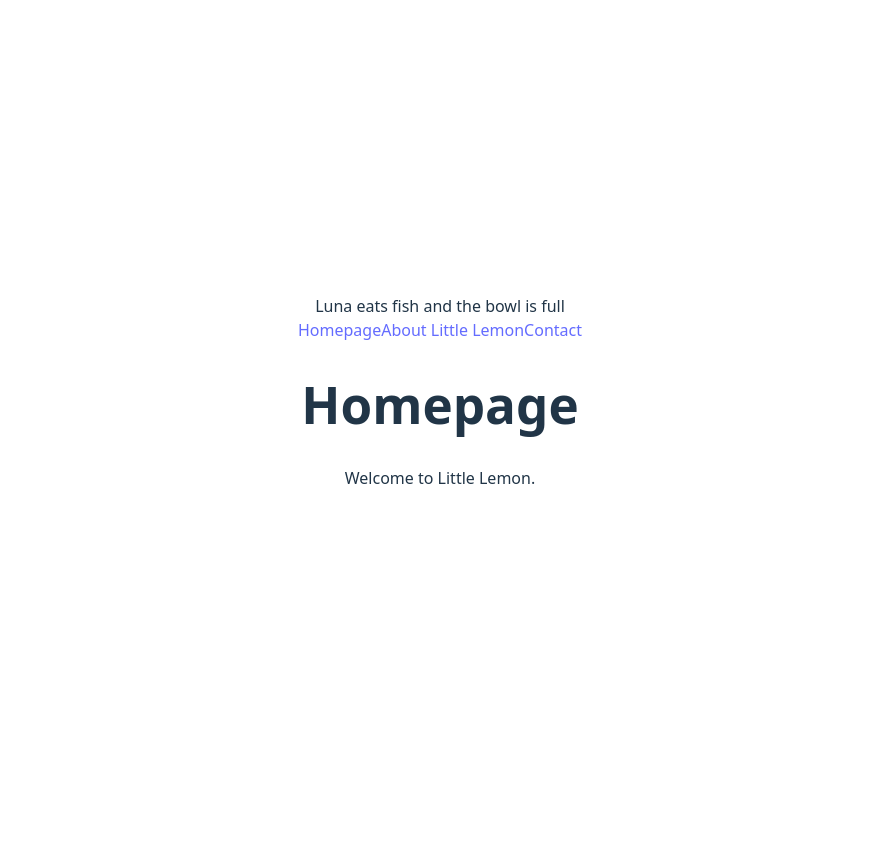
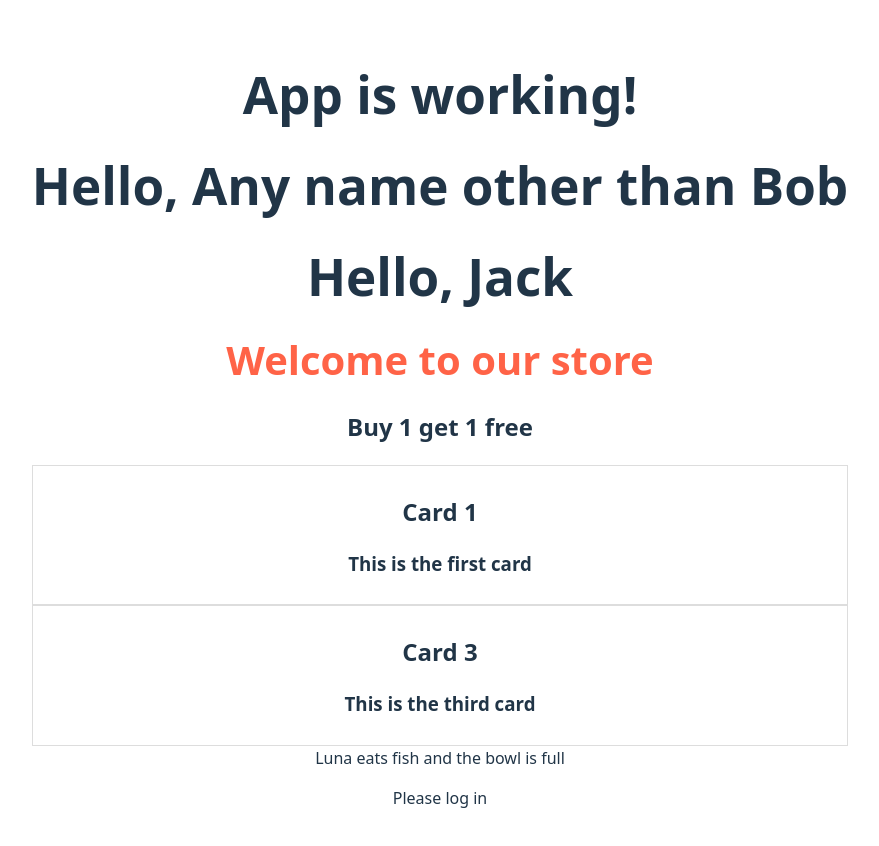
Before and after one commit to waqiyuddev/meta-react-basic, a React (Vite) app in the folder vite-project/: page / in a window 1280 px wide. Shown: the top 846 px of the page, without its empty margins (200-1079 px from the left). Before the commit the page ends 800 px from the top, so only its background shows below. Built offline with nearby package versions, Linux system fonts and the light colour scheme.

Commit message:
Conditional Rendering

```diff
--- a/vite-project/src/App.tsx
+++ b/vite-project/src/App.tsx
@@ -1,9 +1,9 @@
 import './App.css'
 import { Routes, Route } from "react-router-dom";
 // import Main from './assets/Components/PropHandling/Main';
-// import Heading from './assets/Components/Heading'
-// import Promo from './assets/Components/Promo'
-// import Card from './assets/Components/Card'
+import Heading from './assets/Components/Heading'
+import Promo from './assets/Components/Promo'
+import Card from './assets/Components/Card'
 // import GuessNumber from './assets/Components/GuessNumber'
 import Cat from './assets/Components/ParChiGra/Cat'
 // import SimpleForm from './assets/Components/SimpleForm'
@@ -12,45 +12,28 @@
 import Homepage from './assets/Pages/Homepage';
 import AboutLittleLemon from './assets/Pages/AboutLittleLemon';
 import Contact from './assets/Pages/Contac';
+import Message from './assets/ConditionalRender/Message';
 
 
 
 function App() {
   return (
     <div className="App">
-      {/* <Heading firstName="Any name other than Bob" />
+      <h1>App is working!</h1>
+
+      <Heading firstName="Any name other than Bob" />
       <Heading firstName="Jack" />
       <Promo heading="Welcome to our store" promoSubHeading="Buy 1 get 1 free" />
       <Card h2="Card 1" h3="This is the first card" />
-      <Card h2="Card 3" h3="This is the third card" /> */}
-
-      {/* <div className="fourthExample">
-        <button onClick={fourthExample}>
-          using a separate function expression
-        </button>
-      </div> */}
-
-      {/* <GuessNumber /> */}
-
+      <Card h2="Card 3" h3="This is the third card" />
       <Cat />
 
-      {/* <SimpleForm /> */}
+      {/* <Message isLoggedIn={true} /> */}
+      <Message isLoggedIn={false} />
 
-      {/* <Main
-        msg="I passed through the Header and the Wrapper and I reached the Button component"
-      /> */}
+    </div>
 
-      {/*NOTE: Managing state in React */}
-      {/* <FruitsContainer />; */}
 
-      <AppBar />
-
-      <Routes>
-        <Route path="/" element={<Homepage />} />
-        <Route path="/about" element={<AboutLittleLemon />} />
-        <Route path="/contact" element={<Contact />} />
-      </Routes>
-    </div>
   );
 }
 
--- /dev/null
+++ b/vite-project/src/assets/ConditionalRender/Message.tsx
@@ -0,0 +1,13 @@
+type MessageProps = {
+    isLoggedIn: boolean;
+};
+
+function Message({ isLoggedIn }: MessageProps) {
+    return (
+        <p>
+            {isLoggedIn ? "Welcome back!" : "Please log in"}
+        </p>
+    );
+}
+
+export default Message;
--- a/vite-project/src/main.tsx
+++ b/vite-project/src/main.tsx
@@ -6,8 +6,8 @@
 
 createRoot(document.getElementById('root')!).render(
   <StrictMode>
-    <BrowserRouter>
-      <App />
-    </BrowserRouter>
+    <App />
   </StrictMode>,
 )
+
+window.alert('Main.tsx executed');
```
